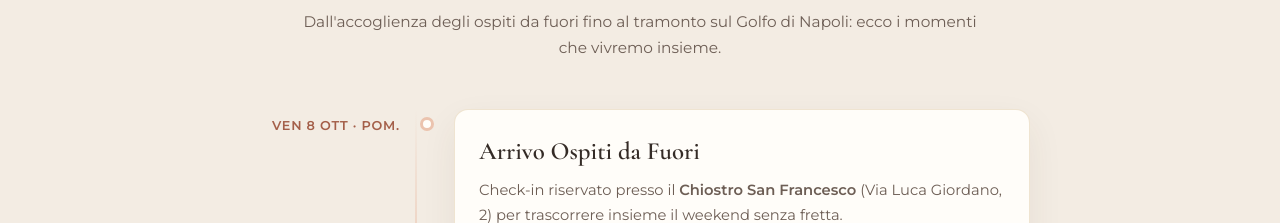
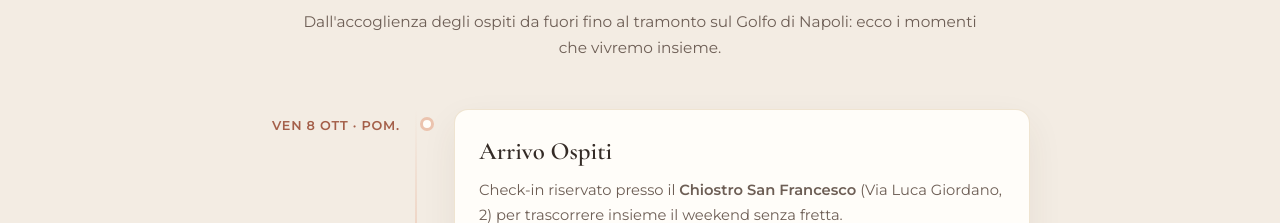
Before and after one commit to imerioSp/MatrimonioImerioMarilena, a plain HTML site: page index.html in a window 1280 px wide. Shown: the part 1165-1388 px from the top of the page. Drawn offline with nearby package versions, Linux system fonts and the light colour scheme; a web font is replaced by a local one.

Commit message:
Aggiornato titolo in Arrivo Ospiti

```diff
--- a/index.html
+++ b/index.html
@@ -148,7 +148,7 @@
             <div class="timeline-time">Ven 8 Ott · Pom.</div>
             <div class="timeline-dot"></div>
             <div class="timeline-content">
-              <h3>Arrivo Ospiti da Fuori</h3>
+              <h3>Arrivo Ospiti</h3>
               <p>Check-in riservato presso il <strong>Chiostro San Francesco</strong> (Via Luca Giordano, 2) per trascorrere insieme il weekend senza fretta.</p>
             </div>
           </article>
```
Also changed, not shown: 1 other file.
